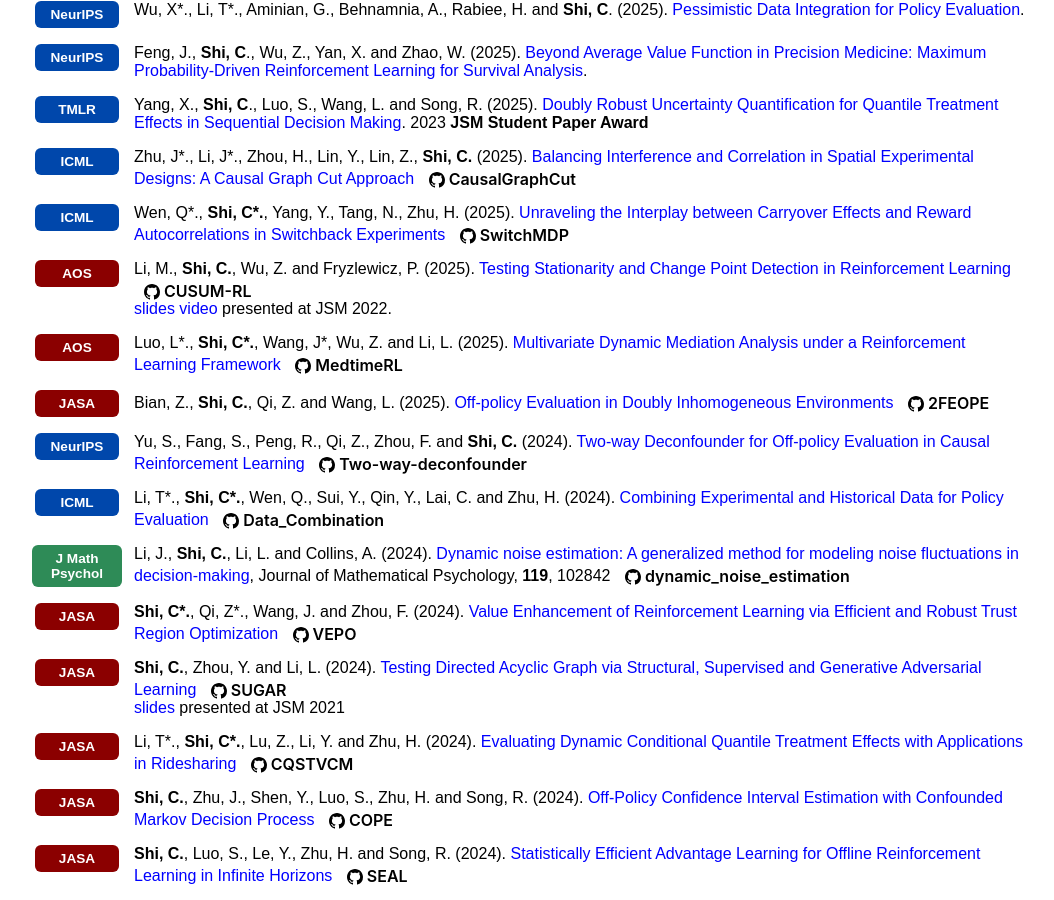
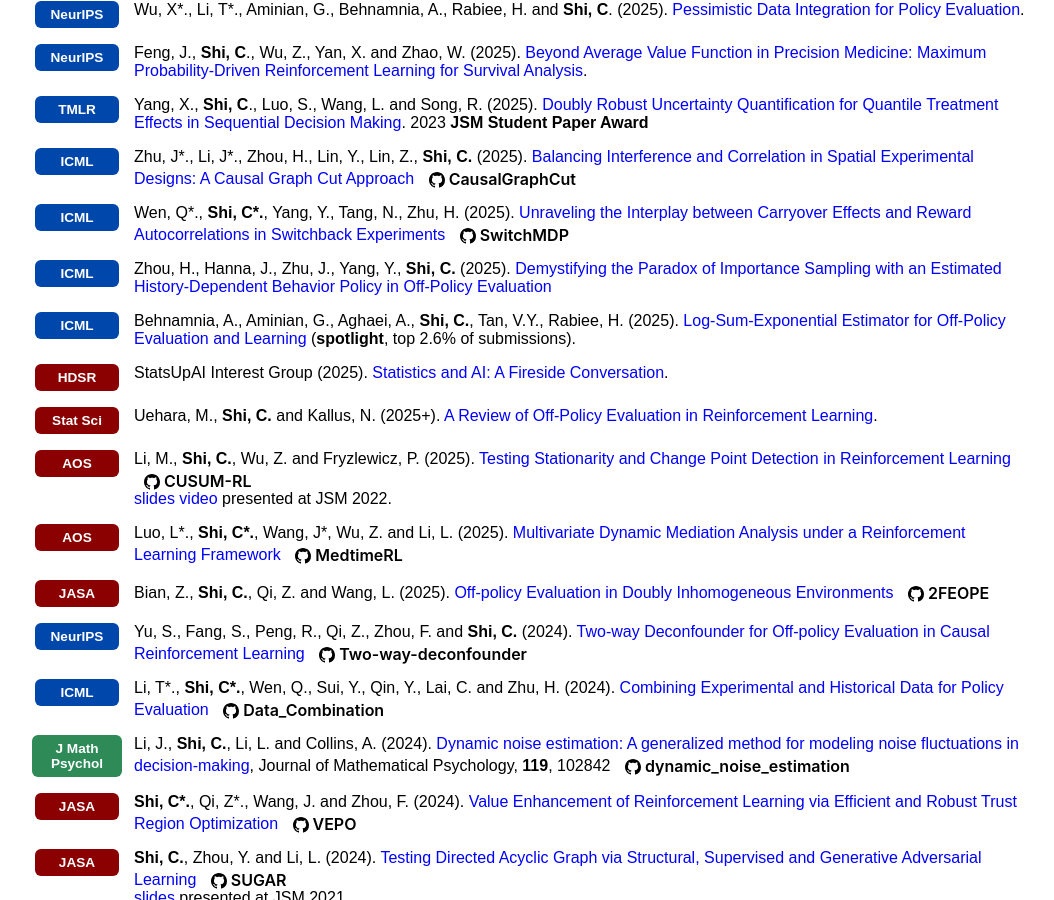
Before and after one commit to callmespring/callmespring.github.io, a Jekyll site: the page built from publication.md, in a window 1280 px wide and 900 px high, scrolled down 1504 px. Shown: the whole window, without its empty margins (108-1162 px from the left). Built offline with Jekyll 4.4.1, drawn with Linux system fonts in a browser that asks for light colours.

Commit message:
Update publication.md

```diff
--- a/publication.md
+++ b/publication.md
@@ -193,6 +193,42 @@ Hu, L\*., Li, M\*., **Shi, C.**, Wu, Z. and Fryzlewicz, P. [Doubly Inhomogeneous
   </div>
   <div class="pub-content" style="flex: 1;">
     Wen, Q*., <strong>Shi, C*.</strong>, Yang, Y., Tang, N., Zhu, H. (2025). <a href="https://arxiv.org/pdf/2403.17285v1">Unraveling the Interplay between Carryover Effects and Reward Autocorrelations in Switchback Experiments</a> <a href="https://github.com/QianglinSIMON/SwitchMDP" class="gh-module-link"><svg class="gh-icon" viewBox="0 0 16 16"><path d="M8 0C3.58 0 0 3.58 0 8c0 3.54 2.29 6.53 5.47 7.59.4.07.55-.17.55-.38 0-.19-.01-.82-.01-1.49-2.01.37-2.53-.49-2.69-.94-.09-.23-.48-.94-.82-1.13-.28-.15-.68-.52-.01-.53.63-.01 1.08.58 1.23.82.72 1.21 1.87.87 2.33.66.07-.52.28-.87.51-1.07-1.78-.2-3.64-.89-3.64-3.95 0-.87.31-1.59.82-2.15-.08-.2-.36-1.02.08-2.12 0 0 .67-.21 2.2.82.64-.18 1.32-.27 2-.27.68 0 1.36.09 2 .27 1.53-1.04 2.2-.82 2.2-.82.44 1.1.16 1.92.08 2.12.51.56.82 1.27.82 2.15 0 3.07-1.87 3.75-3.65 3.95.29.25.54.73.54 1.48 0 1.07-.01 1.93-.01 2.2 0 .21.15.46.55.38A8.013 8.013 0 0016 8c0-4.42-3.58-8-8-8z"></path></svg><span class="gh-module-badge">SwitchMDP</span></a>
+  </div>
+</div>
+
+<div class="publication-entry" style="display: flex; align-items: flex-start; margin-bottom: 1em;">
+  <div class="pub-venue" style="flex: 0 0 90px; margin-right: 12px; display: flex; align-items: center; justify-content: center;">
+    <span class="publication-logo-badge badge-ml">ICML</span>
+  </div>
+  <div class="pub-content" style="flex: 1;">
+    Zhou, H., Hanna, J., Zhu, J., Yang, Y., <strong>Shi, C.</strong> (2025). <a href="https://arxiv.org/pdf/2505.22492">Demystifying the Paradox of Importance Sampling with an Estimated History-Dependent Behavior Policy in Off-Policy Evaluation</a>
+  </div>
+</div>
+
+<div class="publication-entry" style="display: flex; align-items: flex-start; margin-bottom: 1em;">
+  <div class="pub-venue" style="flex: 0 0 90px; margin-right: 12px; display: flex; align-items: center; justify-content: center;">
+    <span class="publication-logo-badge badge-ml">ICML</span>
+  </div>
+  <div class="pub-content" style="flex: 1;">
+    Behnamnia, A., Aminian, G., Aghaei, A., <strong>Shi, C.</strong>, Tan, V.Y., Rabiee, H. (2025). <a href="https://www.arxiv.org/pdf/2506.06873">Log-Sum-Exponential Estimator for Off-Policy Evaluation and Learning</a> (<strong>spotlight</strong>, top 2.6% of submissions).
+  </div>
+</div>
+
+<div class="publication-entry" style="display: flex; align-items: flex-start; margin-bottom: 1em;">
+  <div class="pub-venue" style="flex: 0 0 90px; margin-right: 12px; display: flex; align-items: center; justify-content: center;">
+    <span class="publication-logo-badge badge-stat">HDSR</span>
+  </div>
+  <div class="pub-content" style="flex: 1;">
+    StatsUpAI Interest Group (2025). <a href="https://hdsr.mitpress.mit.edu/pub/a7kmqk35/release/1?readingCollection=da931fd2">Statistics and AI: A Fireside Conversation</a>.
+  </div>
+</div>
+
+<div class="publication-entry" style="display: flex; align-items: flex-start; margin-bottom: 1em;">
+  <div class="pub-venue" style="flex: 0 0 90px; margin-right: 12px; display: flex; align-items: center; justify-content: center;">
+    <span class="publication-logo-badge badge-stat">Stat Sci</span>
+  </div>
+  <div class="pub-content" style="flex: 1;">
+    Uehara, M., <strong>Shi, C.</strong> and Kallus, N. (2025+). <a href="https://arxiv.org/pdf/2212.06355.pdf">A Review of Off-Policy Evaluation in Reinforcement Learning</a>.
   </div>
 </div>
 
```
